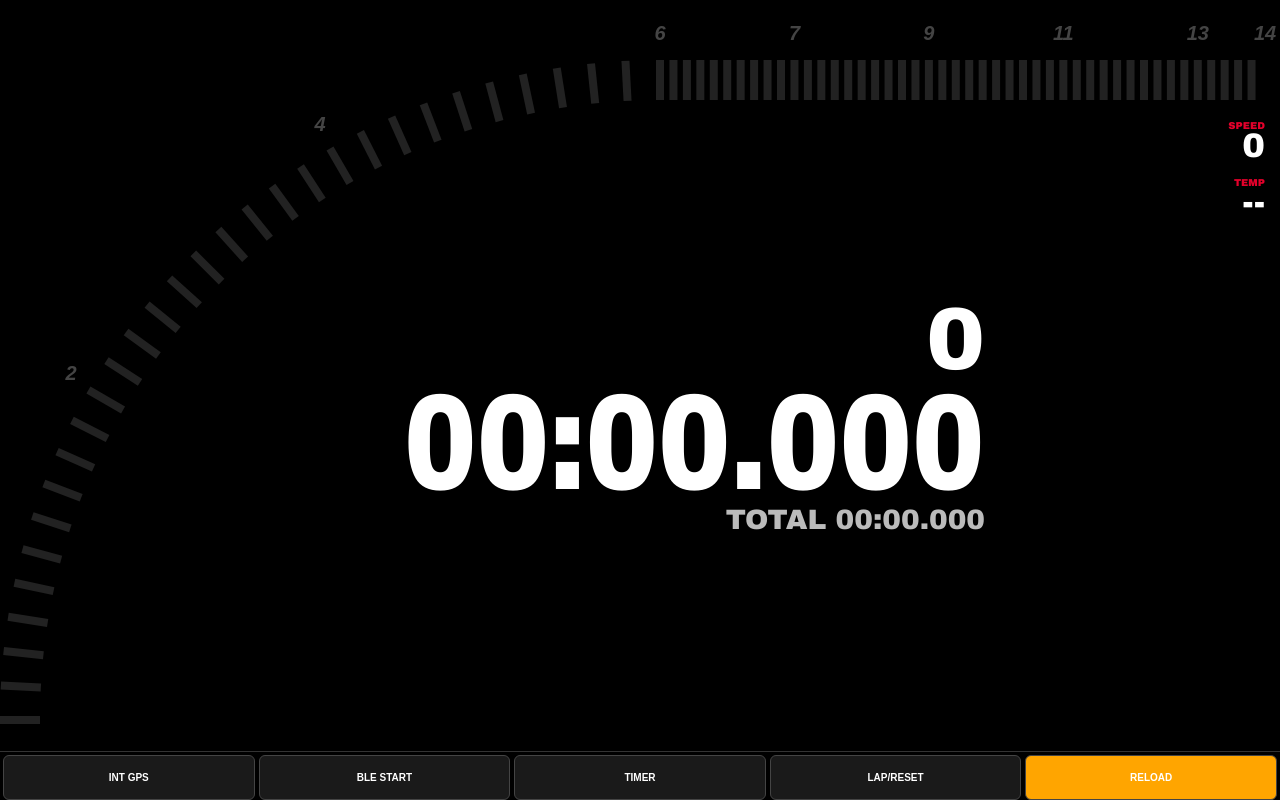
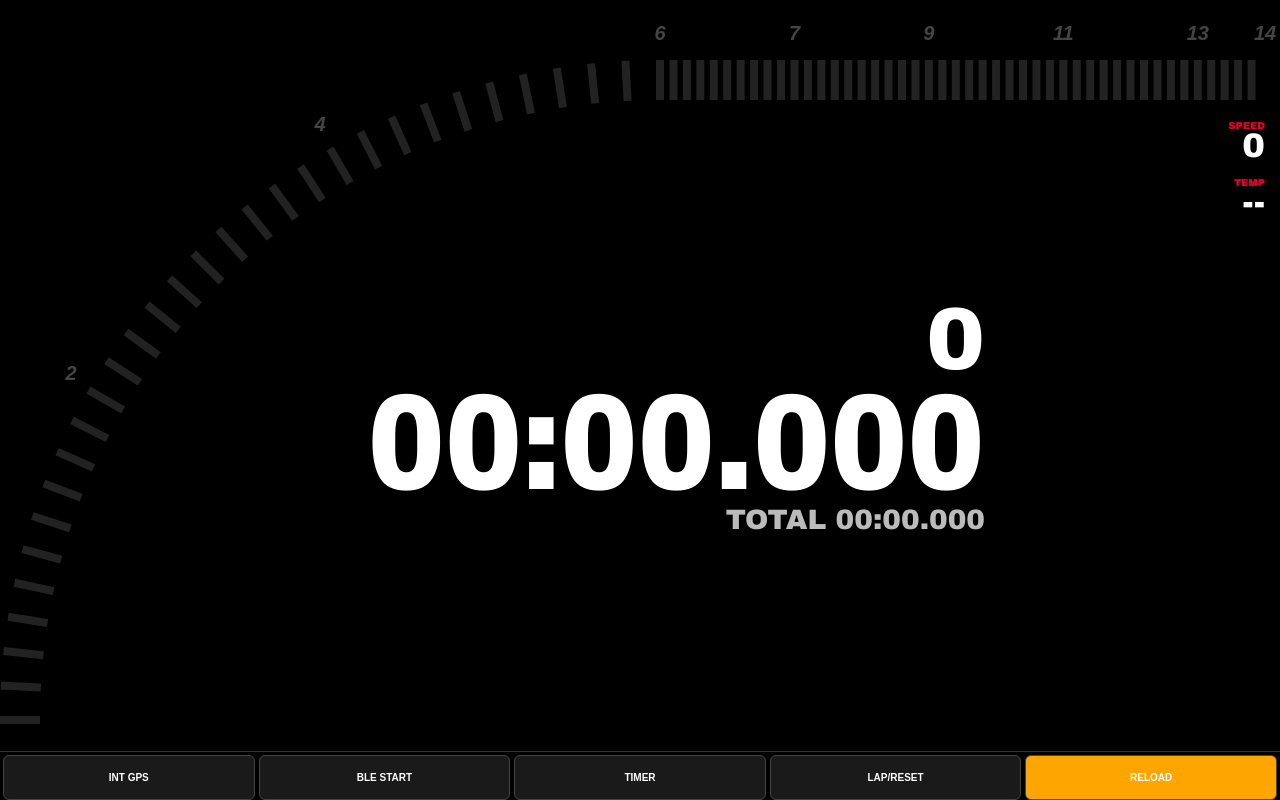
Before and after one commit to kubofac/klap-degi-ip, a plain HTML site: page g_gps.html in a window 1280 px wide. Drawn offline with Linux system fonts and the light colour scheme.

Commit message:
Update g_gps.html

```diff
--- a/g_gps.html
+++ b/g_gps.html
@@ -51,7 +51,7 @@
     letter-spacing: 0px;
 
     /* 3. ★その分、横幅のはみ出しを防ぐためにスリム度を少し強める（0.85 → 0.8） */
-    transform: scaleX(0.8);
+    transform: scaleX(0.85);
     transform-origin: right;
 
     font-weight: 900;
```
